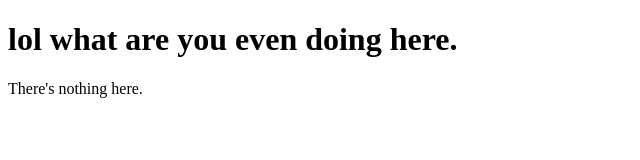
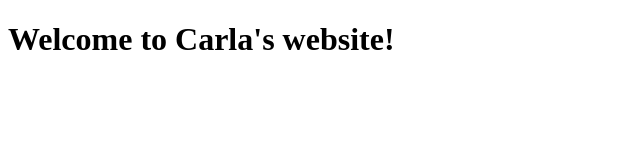
Before and after one commit to jadzeejazz/jadzeejazz, a plain HTML site: page index.html in a window 1280 px wide. Shown: the whole page, without its empty margins (0-640 px from the left). Drawn offline with Linux system fonts and the light colour scheme.

Commit message:
Took out unnecessary stuff.

```diff
--- a/index.html
+++ b/index.html
@@ -1,8 +1,6 @@
 <!DOCTYPE html>
 <html>
 <body>
-<h1>lol what are you even doing here.</h1>
-<p>There's nothing here.</p>
-<a href="link text here"></a>
+<h1>Welcome to Carla's website!</h1>
 </body>
 </html>
```
